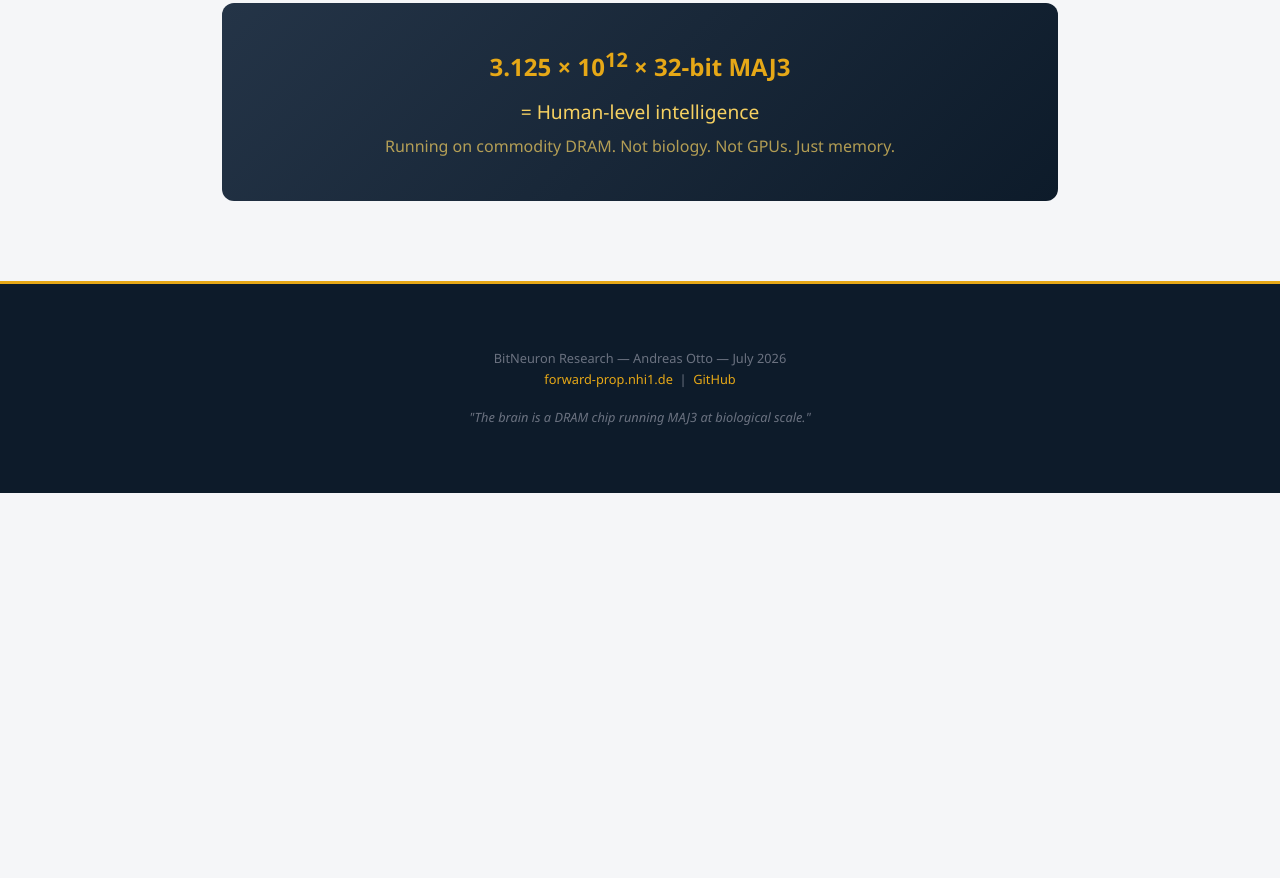
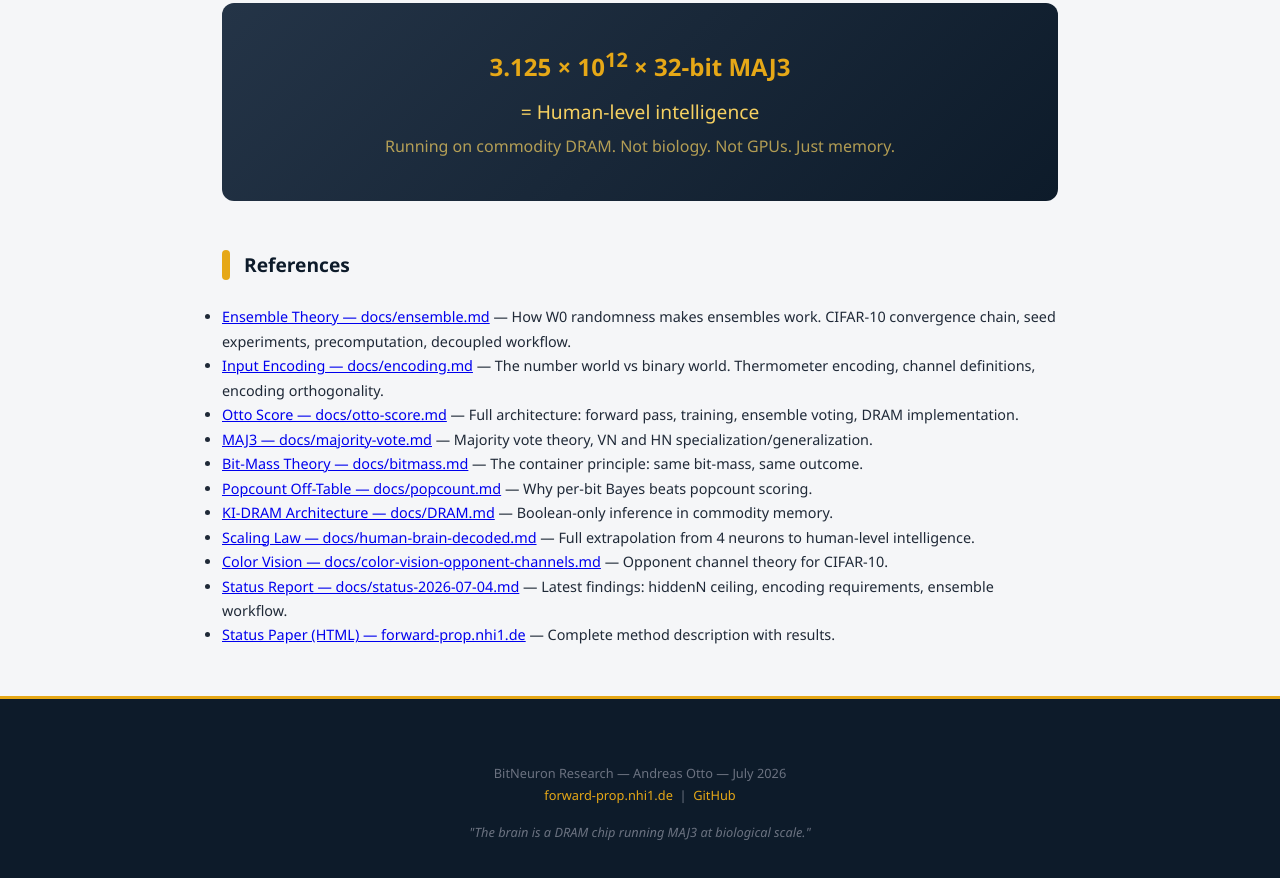
Before and after one commit to aotto1968/forward-prop, a plain HTML site: page www/papers/human-brain-decoded.html in a window 1280 px wide. Shown: the part 7190-8068 px from the top of the page. Before the commit the page ends 7683 px from the top, so only its background shows below. Drawn offline with Linux system fonts and the light colour scheme.

Commit message:
Update documentation and rename scaling paper
Update DRAM architecture description, replace old scaling
document with renamed version, and refresh related web assets.

docs/DRAM.md
- Rewrite abstract to reflect shift from BIN16/XNOR+popcount
  to MAJ3+int32 architecture
- Replace bitnrn_t/16-bit container model with uint32/32-bit
  neuron model throughout
- Update hardware mapping, latency, and area calculations for
  MAJ3 gates and majority trees
- Adjust terminology from "container" to "neuron" and "slice"
  to match current implementation

docs/README.md
- Replace link to deleted scaling-law file with new
  human-brain-decoded.md entry

docs/scaling-law-otto-score-vs-human-brain.md
- Delete obsolete scaling law document

docs/human-brain-decoded.md
- Add new file containing updated scaling law content with
  current terminology and results

www/papers/human-brain-decoded.html
- Add references section linking to supporting documentation

www/sitemap.xml
- Register new human-brain-decoded.html page

These changes align documentation with the current MAJ3-based
implementation and consolidate research findings under the
renamed scaling paper. No functional code changes.

```diff
--- a/www/papers/human-brain-decoded.html
+++ b/www/papers/human-brain-decoded.html
@@ -370,6 +370,34 @@ Intelligence is massive parallel binary computation at sufficient scale.</strong
     <div style="font-size:1rem; margin-top:0.3rem; color:var(--amber-light); opacity:0.7;">Running on commodity DRAM. Not biology. Not GPUs. Just memory.</div>
 </div>
 
+<!-- ── References ── -->
+<h2 style="margin-top:3rem; font-size:1.2rem;"><span class="accent-bar">&#8203;</span> References</h2>
+
+<ul style="font-size:0.9rem;">
+    <li><a href="https://github.com/aotto1968/forward-prop/blob/master/docs/ensemble.md">Ensemble Theory — docs/ensemble.md</a>
+        — How W0 randomness makes ensembles work. CIFAR-10 convergence chain, seed experiments, precomputation, decoupled workflow.</li>
+    <li><a href="https://github.com/aotto1968/forward-prop/blob/master/docs/encoding.md">Input Encoding — docs/encoding.md</a>
+        — The number world vs binary world. Thermometer encoding, channel definitions, encoding orthogonality.</li>
+    <li><a href="https://github.com/aotto1968/forward-prop/blob/master/docs/otto-score.md">Otto Score — docs/otto-score.md</a>
+        — Full architecture: forward pass, training, ensemble voting, DRAM implementation.</li>
+    <li><a href="https://github.com/aotto1968/forward-prop/blob/master/docs/majority-vote.md">MAJ3 — docs/majority-vote.md</a>
+        — Majority vote theory, VN and HN specialization/generalization.</li>
+    <li><a href="https://github.com/aotto1968/forward-prop/blob/master/docs/bitmass.md">Bit-Mass Theory — docs/bitmass.md</a>
+        — The container principle: same bit-mass, same outcome.</li>
+    <li><a href="https://github.com/aotto1968/forward-prop/blob/master/docs/popcount.md">Popcount Off-Table — docs/popcount.md</a>
+        — Why per-bit Bayes beats popcount scoring.</li>
+    <li><a href="https://github.com/aotto1968/forward-prop/blob/master/docs/DRAM.md">KI-DRAM Architecture — docs/DRAM.md</a>
+        — Boolean-only inference in commodity memory.</li>
+    <li><a href="https://github.com/aotto1968/forward-prop/blob/master/docs/human-brain-decoded.md">Scaling Law — docs/human-brain-decoded.md</a>
+        — Full extrapolation from 4 neurons to human-level intelligence.</li>
+    <li><a href="https://github.com/aotto1968/forward-prop/blob/master/docs/color-vision-opponent-channels.md">Color Vision — docs/color-vision-opponent-channels.md</a>
+        — Opponent channel theory for CIFAR-10.</li>
+    <li><a href="https://github.com/aotto1968/forward-prop/blob/master/docs/status-2026-07-04.md">Status Report — docs/status-2026-07-04.md</a>
+        — Latest findings: hiddenN ceiling, encoding requirements, ensemble workflow.</li>
+    <li><a href="https://forward-prop.nhi1.de/papers/otto-score-summary-2026-06.html">Status Paper (HTML) — forward-prop.nhi1.de</a>
+        — Complete method description with results.</li>
+</ul>
+
 </div>
 </main>
 
--- a/www/sitemap.xml
+++ b/www/sitemap.xml
@@ -35,4 +35,9 @@
         <changefreq>monthly</changefreq>
         <priority>0.9</priority>
     </url>
+    <url>
+        <loc>https://forward-prop.nhi1.de/papers/human-brain-decoded.html</loc>
+        <changefreq>monthly</changefreq>
+        <priority>0.9</priority>
+    </url>
 </urlset>
```
Also changed, not shown: 4 other files.
